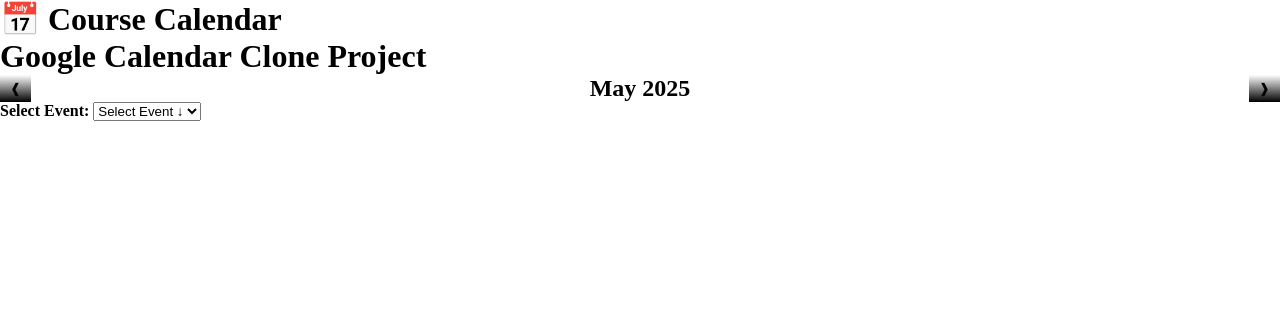
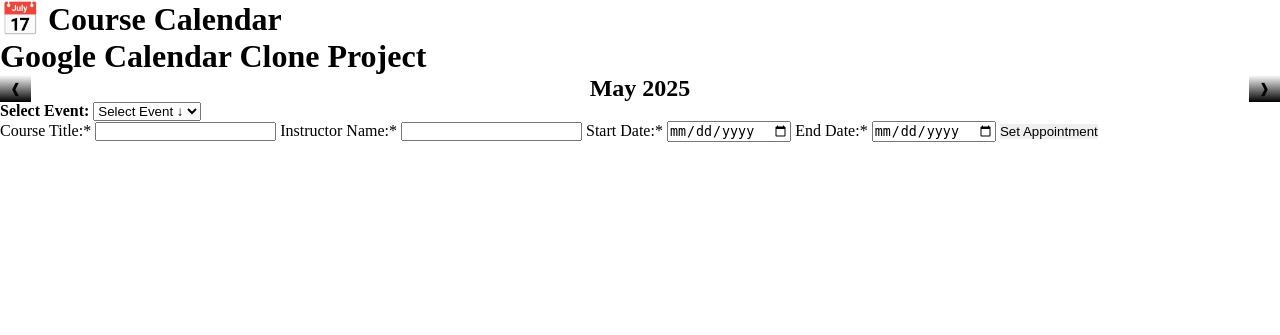
Before and after one commit to reaceianroeloffze/php-projects, a PHP site: page / in a window 1280 px wide. Shown: the top 335 px of the page. Run offline with PHP 8.4, Linux system fonts and the light colour scheme.

Commit message:
Add the appointment form

```diff
--- a/google-calendar-clone/index.php
+++ b/google-calendar-clone/index.php
@@ -30,15 +30,47 @@
     </div>
     <div class="calendar-grid" id="calendar"></div>
 
+</div>
+
 <!-- Modal for add/edit/delete apt -->
 <div id="event-selection-wrapper" class="event">
-        <label class="event__site-label">
+    <label class="event__siteLabel">
         <strong>Select Event:</strong>
-            <select id="events-selection" class="event-selection">
+        <select id="events-election" class="event-selection">
             <option class="event-selection__event" disabled selected>Select Event &#8595;</option>
         </select>
     </label>
 </div>
-</div>
+
+<!-- Main form -->
+<form action="" class="site-form" id="event-form" method="POST">
+
+    <!-- Course input -->
+    <label class="form-label course-title">Course Title:<span class="required-ast">&#42;</span>
+        <input class="form-input" type="text" name="course_name" required>
+    </label>
+
+    <!-- Instructor input -->
+    <label class="form-label instructor-name">Instructor Name:<span class="required-ast">&#42;</span>
+        <input class="form-input" type="text" name="instructor_name" required>
+    </label>
+
+    <!-- Start Date -->
+    <label class="form-label start-date">Start Date:<span class="required-ast">&#42;</span>
+        <input class="form-input" type="date" name="start_date" required>
+    </label>
+
+    <!-- End Date -->
+    <label class="form-label start-date">End Date:<span class="required-ast">&#42;</span>
+        <input class="form-input" type="date" name="end_date" required>
+    </label>
+
+    <button class="submit-btn btn" type="submit">Set Appointment</button>
+
+    <!-- hidden input -->
+    <input type="hidden" name="action" value="add" id="form-action">
+    <input type="hidden" name="event_id" id="event-id">
+</form>
+
 </body>
 </html>
```
Lines whose indentation alone changed are shown as unchanged.
